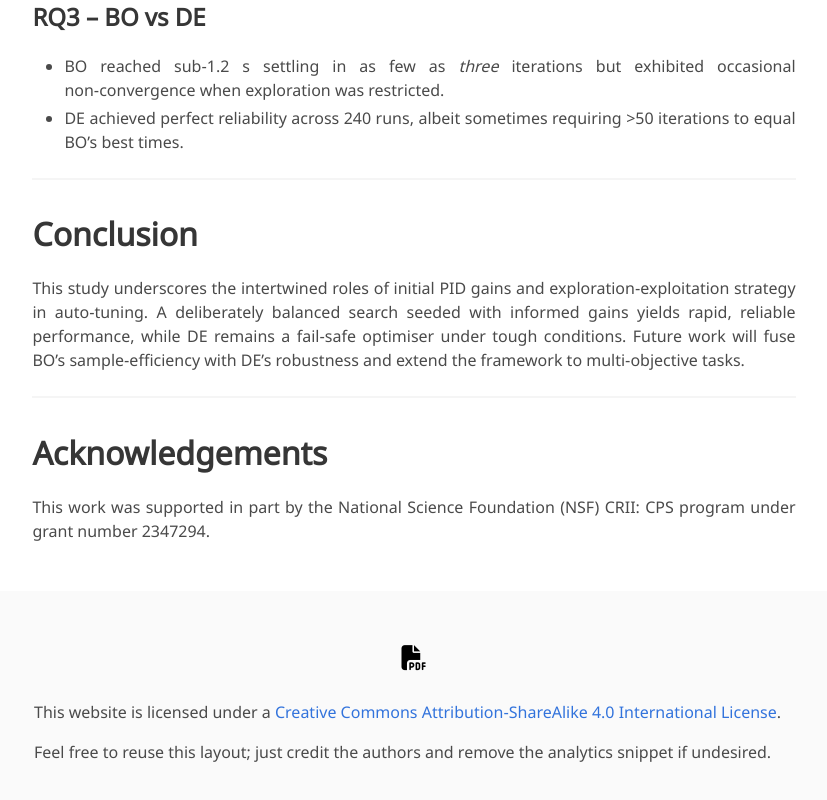
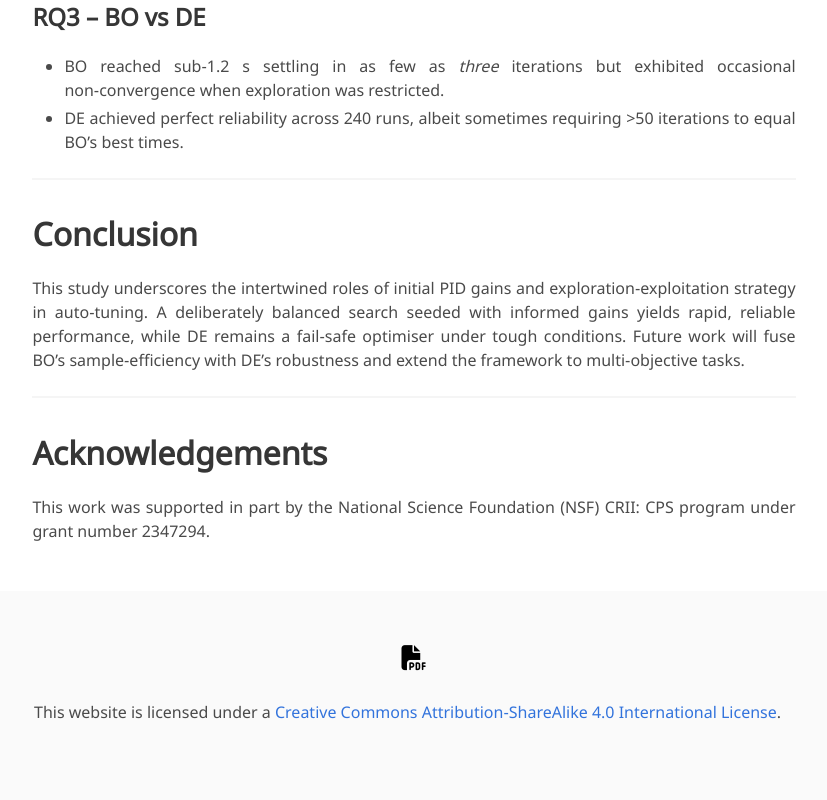
Before and after one commit to alibustami/pid-tuner, a plain HTML site: page index.html in a window 1280 px wide. Shown: the part 3951-4751 px from the top of the page, without its empty margins (226-1053 px from the left). Drawn offline with nearby package versions, Linux system fonts and the light colour scheme; some icons are missing; a web font is replaced by a local one.

Commit message:
Update index.html

```diff
--- a/index.html
+++ b/index.html
@@ -249,7 +249,7 @@ return best (Kp, Ki, Kd), ST</code></pre>
       <div class="column is-8">
         <div class="content">
           <p>This website is licensed under a <a rel="license" href="http://creativecommons.org/licenses/by-sa/4.0/">Creative Commons Attribution‑ShareAlike 4.0 International License</a>.</p>
-          <p>Feel free to reuse this layout; just credit the authors and remove the analytics snippet if undesired.</p>
+<!--           <p>Feel free to reuse this layout; just credit the authors and remove the analytics snippet if undesired.</p> -->
         </div>
       </div>
     </div>
```
